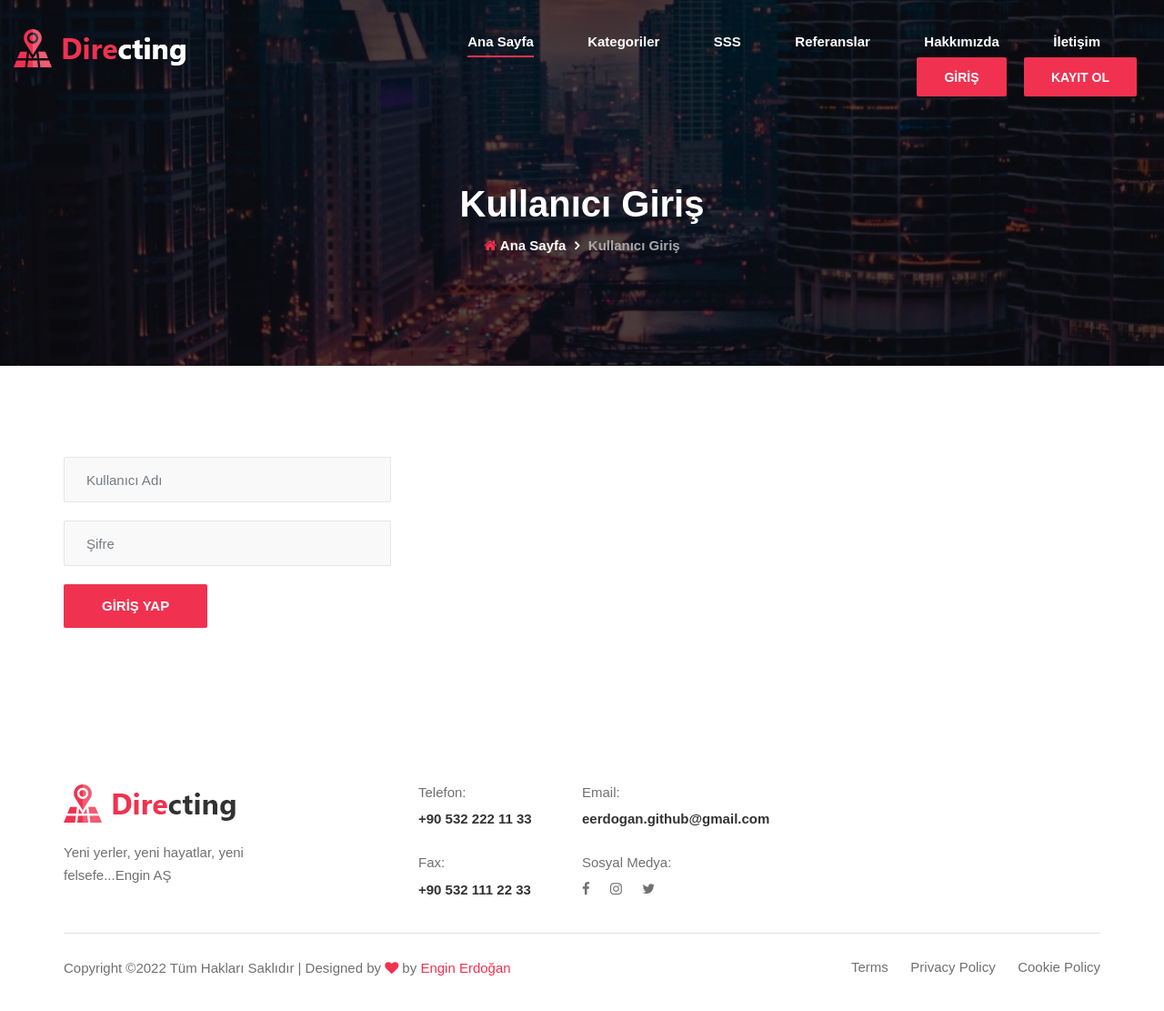
After one commit to eerdogangit/Django-Turistik-Mekan, a Django app: page /login/ in a window 1280 px wide. The commit adds this page. Shown: the whole page at 91% size. Run offline with Django 3.2, Linux system fonts and the light colour scheme; data comes from the database, SQL or seed files in the repository; both versions use the stored data as it was after the commit; some libraries are stand-ins or nearby versions.

Commit message:
23-login-logout

```diff
--- a/DjangoTuristikMekan/urls.py
+++ b/DjangoTuristikMekan/urls.py
@@ -31,7 +31,11 @@ urlpatterns = [
     path('category/<int:id>/<slug:slug>/', views.category_places, name='category_places'),
     path('place/<int:id>/<slug:slug>/', views.place_detail, name='place_detail'),
     path('search/', views.place_search, name='place_search'),
-    path('search_auto/', views.place_search_auto, name='place_search_auto')
+    path('search_auto/', views.place_search_auto, name='place_search_auto'),
+    path('logout/', views.logout_view, name='logout_view'),
+    path('login/', views.login_view, name='login_view'),
+    path('signup/', views.signup_view, name='signup_view'),
+    path('faq/', views.faq, name='faq')
 
 ]
 if settings.DEBUG:
--- a/home/models.py
+++ b/home/models.py
@@ -65,3 +65,38 @@ class ContactFormu(ModelForm):
             'phone': TextInput(attrs={'placeholder': 'Telefon Numarası'}),
             'message': Textarea(attrs={'placeholder': 'Mesaj'}),
         }
+
+class Profile(models.Model):
+    user = models.OneToOneField(User, on_delete=models.CASCADE)
+    phone = models.CharField(blank=True, max_length=255)
+    address = models.CharField(blank=True, max_length=255)
+    image = models.ImageField(blank=True, upload_to='userimages/')
+
+    def __str__(self):
+        return self.user.username
+
+    def user_name(self):
+        return self.user.first_name + ' ' + self.user.last_name + ' [' + self.user.username + ']'
+
+    def image_tag(self):
+        return mark_safe('<img src="{}" height="50"/>'.format(self.image.url))
+    image_tag.short_description = 'Image'
+
+class UserProfileForm(ModelForm):
+    class Meta:
+        model = Profile
+        fields = ['phone', 'address', 'image']
+
+class Faq(models.Model):
+    STATUS = (
+        ('True', 'Evet'),
+        ('False', 'Hayır'),
+    )
+    question = models.CharField(max_length=255)
+    answer = models.TextField()
+    status = models.CharField(max_length=10, choices=STATUS)
+    create_at = models.DateTimeField(auto_now_add=True)
+    update_at = models.DateTimeField(auto_now=True)
+
+    def __str__(self):
+        return self.question
--- a/home/templates/header.html
+++ b/home/templates/header.html
@@ -42,8 +42,14 @@
                             </ul>
                         </nav>
                         <div class="header__menu__right">
-                            <a href="#" class="primary-btn"><i class="fa fa-plus"></i>Yer Ekle</a>
-                            <a href="#" class="login-btn"><i class="fa fa-user"></i></a>
+                            {% if user.id is not None %}
+                            <a href="/user/" class="primary-btn">{{ user.first_name}}</a>
+                            <a href="/logout" class="primary-btn">Çıkış</a>
+                            <a href="/user/yer_gir" class="primary-btn">Yer Ekle</a>
+                            {% else %}
+                            <a href="/login" class="primary-btn">Giriş</a>
+                            <a href="/signup" class="primary-btn">Kayıt Ol</a>
+                            {% endif %}
                         </div>
                     </div>
                 </div>
--- /dev/null
+++ b/home/templates/login.html
@@ -0,0 +1,64 @@
+{% extends "homebase.html"%}
+
+{% block title %} İletişim -- {{setting.company}} {% endblock %}
+{% block keywords %} {{setting.keywords}} {% endblock %}
+{% block description %} {{setting.description}} {% endblock %}
+{% block head %}
+    <link rel="icon" href='{{setting.icon.url}}' type="image/x-icon">
+{% endblock %}
+
+{% block content %}
+{% load static %}
+    <!-- Breadcrumb Begin -->
+    <div class="breadcrumb-area set-bg" data-setbg="{% static 'img/breadcrumb/breadcrumb-normal.jpg'%}">
+        <div class="container">
+            <div class="row">
+                <div class="col-lg-12 text-center">
+                    <div class="breadcrumb__text">
+                        <h2>Kullanıcı Giriş</h2>
+                        <div class="breadcrumb__option">
+                            <a href="/"><i class="fa fa-home"></i> Ana Sayfa</a>
+                            <span>Kullanıcı Giriş</span>
+                        </div>
+                    </div>
+                </div>
+            </div>
+        </div>
+    </div>
+    <!-- Breadcrumb End -->
+    <!-- Contact Section Begin -->
+    <section class="contact spad">
+        <div class="container">
+
+            <div class="row">
+
+                <div class="col-lg-4 col-md-4">
+                    <form action="" method="post" class="contact__form">
+                        {% csrf_token %}
+                        <div class="row">
+
+                            <div class="col-lg-12 col-md-12">
+                                <input type="text" placeholder="Kullanıcı Adı" name="username" id="username">
+                            </div>
+                            <div class="col-lg-12 col-md-12">
+                                <input type="password" placeholder="Şifre" name="password" id="password">
+                            </div>
+
+                        </div>
+
+                        <button type="submit" class="site-btn">GİRİŞ YAP</button>
+                    </form>
+                    <div class="text-center">
+                        {% if messages %}
+                            {% for message in messages %}
+                                {{message}}
+                            {% endfor %}
+                        {% endif %}
+                    </div>
+                </div>
+            </div>
+        </div>
+    </section>
+    <!-- Contact Section End -->
+
+{% endblock %}
--- a/home/views.py
+++ b/home/views.py
@@ -8,7 +8,7 @@ from django.http import HttpResponse, HttpResponseRedirect
 
 # Create your views here.
 from home.forms import SearchForm, SignUpForm
-from home.models import Setting, ContactFormu, ContactFormMessage
+from home.models import Setting, ContactFormu, ContactFormMessage, Profile, Faq
 from place.models import Place, Category, Images, Comment
 
 def index(request):
@@ -122,3 +122,55 @@ def place_search_auto(request):
     data = 'fail'
   mimetype = 'application/json'
   return HttpResponse(data, mimetype)
+
+def logout_view(request):
+    logout(request)
+    return HttpResponseRedirect('/')
+
+def login_view(request):
+    if request.method == 'POST':
+        username = request.POST['username']
+        password = request.POST['password']
+        user = authenticate(request, username=username, password=password)
+        if user is not None:
+            login(request, user)
+            return HttpResponseRedirect('/')
+        else:
+            messages.warning(request, "Login Hatası ! Kullanıcı adı ya da şifre yanlış")
+            return HttpResponseRedirect('/login')
+
+    setting = Setting.objects.get(pk=1)
+    context = {'setting': setting }
+    return render(request, 'login.html', context)
+
+def signup_view(request):
+    if request.method == 'POST':
+        form = SignUpForm(request.POST)
+        if form.is_valid():
+            form.save()
+            username = request.POST['username']
+            password = request.POST['password1']
+            user = authenticate(request, username=username, password=password)
+            login(request, user)
+            # create data in profile table for user
+            current_user = request.user
+            data = Profile()
+            data.user_id=current_user.id
+            data.image="userimages/avatar.png"
+            data.save()
+            return HttpResponseRedirect('/')
+
+    form = SignUpForm()
+    setting = Setting.objects.get(pk=1)
+    context = {'setting': setting,
+               'form': form
+               }
+    return render(request, 'signup.html', context)
+
+def faq(request):
+    faq = Faq.objects.all()
+    setting = Setting.objects.get(pk=1)
+    context = {'setting': setting,
+               'faq': faq
+               }
+    return render(request, 'faq.html', context)
```
Also changed, not shown: db.sqlite3.
